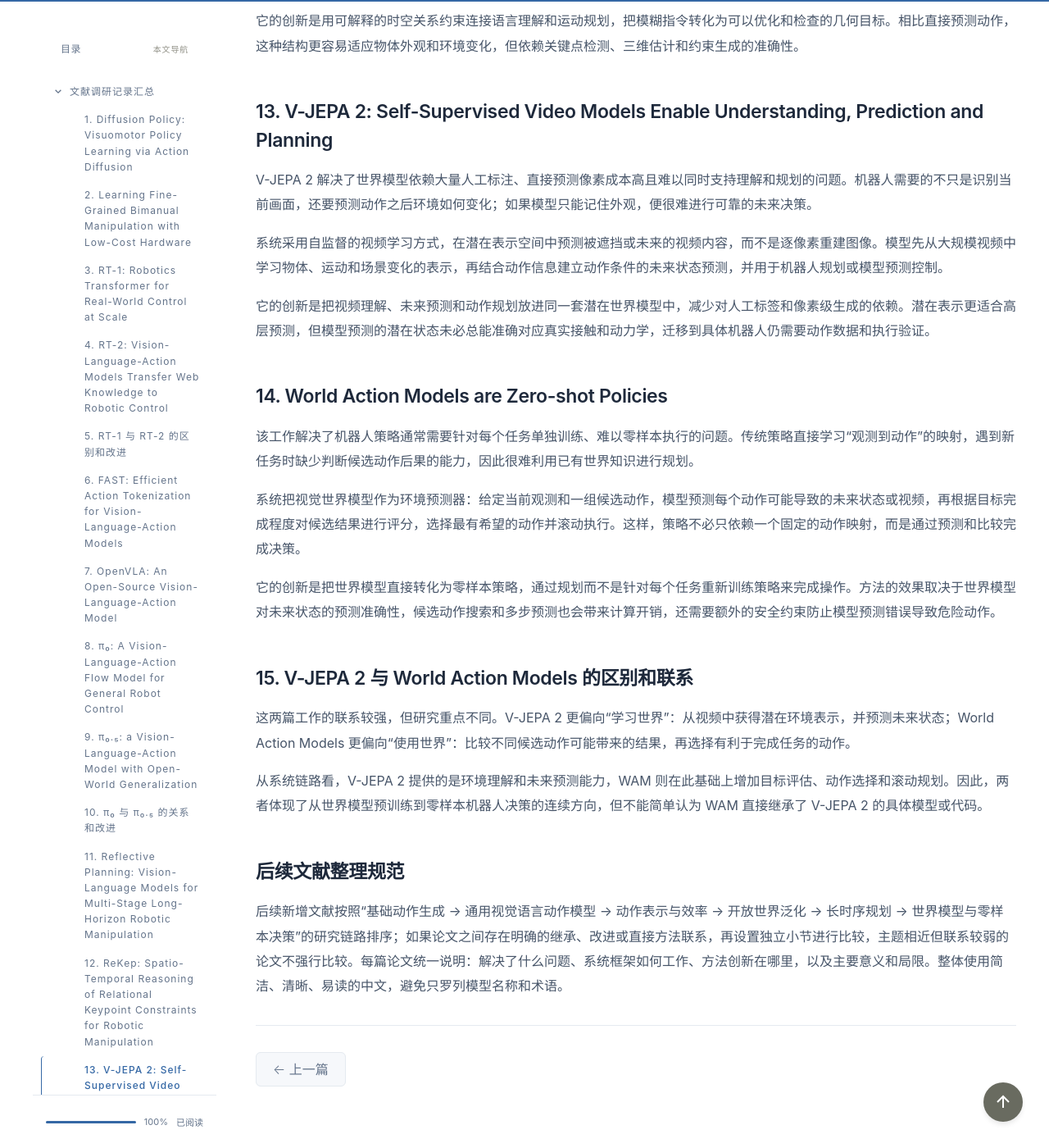
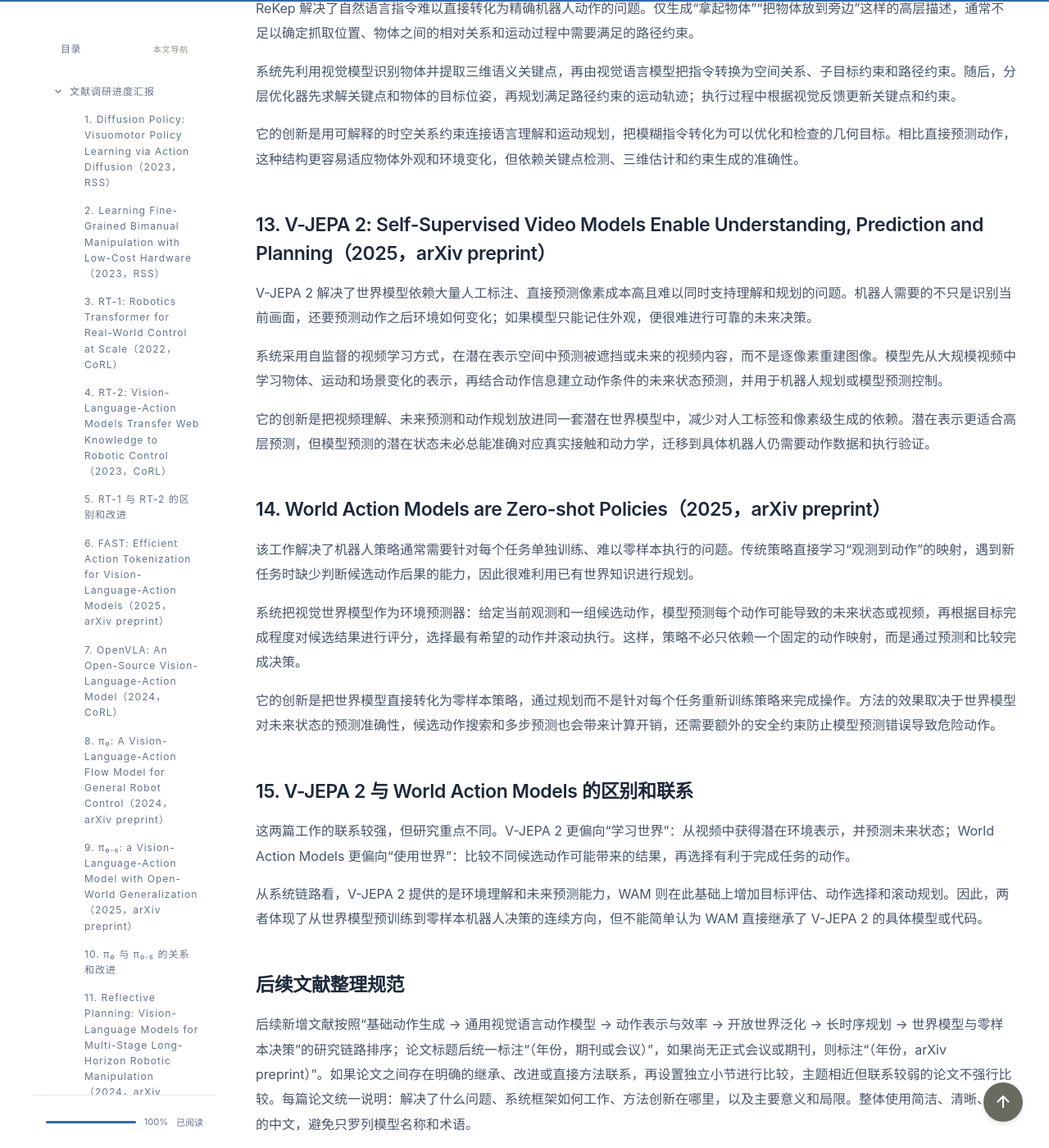
Before and after one commit to Keith-814/Keith-s-EAI-Learning, a Jekyll site: the page built from _posts/blog/2026-11-10-literature-progress.md, in a window 1280 px wide and 1400 px high, scrolled down 4800 px. Shown: the whole window at 82% size. Built offline with Jekyll 4.4.1, drawn with Linux system fonts in a browser that asks for light colours; some of the changed text lies outside the part shown.

Commit message:
Update literature review titles and content

```diff
--- a/_posts/blog/2026-11-10-literature-progress.md
+++ b/_posts/blog/2026-11-10-literature-progress.md
@@ -7,11 +7,11 @@ categories: blog
 toc: true
 ---
 
-# 文献调研记录汇总
+# 文献调研进度汇报
 
 这组文献的主线可以概括为：先研究如何从视觉观测中生成连续、精细的机器人动作；再发展能够理解语言、处理多任务并利用互联网知识的视觉语言动作模型；最后进一步研究长时序规划、环境预测和零样本决策。各篇工作关注的层次不同，有些解决动作生成问题，有些解决语义理解或任务规划问题。
 
-## 1. Diffusion Policy: Visuomotor Policy Learning via Action Diffusion
+## 1. Diffusion Policy: Visuomotor Policy Learning via Action Diffusion（2023，RSS）
 
 该工作解决了传统行为克隆难以表示多种合理动作的问题。对于同一个视觉场景，机器人可能沿不同轨迹完成任务；如果直接用回归方法预测平均动作，容易得到不符合任何真实轨迹的结果，尤其会影响插入、抓取和接触等精细操作。
 
@@ -19,7 +19,7 @@ toc: true
 
 它的主要创新是用扩散模型直接学习动作分布，而不是只预测单一平均动作，因此能够表达多峰和不确定的行为。该方法对复杂操作的适应性较强，但反复去噪会增加推理时间，动作质量也依赖示范数据和视觉观测的覆盖范围。
 
-## 2. Learning Fine-Grained Bimanual Manipulation with Low-Cost Hardware
+## 2. Learning Fine-Grained Bimanual Manipulation with Low-Cost Hardware（2023，RSS）
 
 该工作解决了双臂精细操作数据难采集、硬件成本高的问题。双臂任务通常需要两只机械臂保持协调，动作误差也更容易在长序列中积累；如果依赖昂贵的工业设备，研究和数据扩展都会受到限制。
 
@@ -27,7 +27,7 @@ toc: true
 
 它的创新在于把低成本硬件、动作分块和时间集成结合起来，用相对少量的示范完成精细双臂任务。这为双臂数据采集和模仿学习提供了可复用的工程方案，但策略仍较依赖示范任务和操作环境，跨任务泛化能力有限。
 
-## 3. RT-1: Robotics Transformer for Real-World Control at Scale
+## 3. RT-1: Robotics Transformer for Real-World Control at Scale（2022，CoRL）
 
 RT-1 解决的是机器人策略难以随任务数量、场景变化和数据规模扩大而保持稳定的问题。传统方法往往为每个任务单独训练策略，任务变多后会出现模型重复、数据利用率低以及不同任务之间难以共享知识等问题。
 
@@ -35,7 +35,7 @@ RT-1 解决的是机器人策略难以随任务数量、场景变化和数据规
 
 RT-1 的创新是建立了统一的输入和动作接口，并用大规模真实机器人轨迹进行多任务联合训练。它证明了一个 Transformer 策略可以在多个机器人、任务和环境上共同学习，并在已覆盖任务、物体外观和背景变化上保持较好的稳定性。局限是模型主要从机器人示范中学习，对互联网常识和陌生概念利用不足，动作离散化也可能限制精细控制能力。
 
-## 4. RT-2: Vision-Language-Action Models Transfer Web Knowledge to Robotic Control
+## 4. RT-2: Vision-Language-Action Models Transfer Web Knowledge to Robotic Control（2023，CoRL）
 
 RT-2 解决的是视觉语言模型拥有丰富互联网知识，却难以直接控制机器人的问题。机器人轨迹通常只覆盖有限的物体和任务，单靠这些数据很难学习物体用途、抽象概念和多样的语言表达。
 
@@ -59,7 +59,7 @@ RT-1 和 RT-2 都采用视觉、语言到动作的统一建模方式，但解决
 
 从 RT-1 到 RT-2，改进主要体现在知识来源和泛化目标上：RT-1 以机器人示范为中心，RT-2 则引入互联网视觉语言预训练，使模型能够处理训练轨迹中没有明确出现的物体和概念。不过，RT-2 的语义能力提升并不等于低层控制问题已经解决，它仍然需要高质量机器人数据学习具体运动方式。
 
-## 6. FAST: Efficient Action Tokenization for Vision-Language-Action Models
+## 6. FAST: Efficient Action Tokenization for Vision-Language-Action Models（2025，arXiv preprint）
 
 FAST 解决了视觉语言动作模型中动作 token 序列过长、训练和推理效率低的问题。连续动作通常具有平滑性，如果逐时刻、逐维度编码，短时间的运动也可能变成很长的 token 序列，增加模型需要处理的上下文长度。
 
@@ -67,7 +67,7 @@ FAST 解决了视觉语言动作模型中动作 token 序列过长、训练和
 
 它的创新在于利用机器人动作的频域结构进行压缩，在尽量保留轨迹形状的同时减少 token 数量，从而降低视觉语言动作模型的训练和推理成本。FAST 主要改进动作表示和效率，本身不是一个完整的机器人策略；压缩比例和量化精度之间仍需要根据任务进行权衡。
 
-## 7. OpenVLA: An Open-Source Vision-Language-Action Model
+## 7. OpenVLA: An Open-Source Vision-Language-Action Model（2024，CoRL）
 
 OpenVLA 解决了视觉语言动作模型难以复现、难以扩展和缺少公开基线的问题。许多模型依赖大规模私有数据、封闭代码和专用训练流程，研究者难以比较方法或在新机器人上继续训练。
 
@@ -75,7 +75,7 @@ OpenVLA 解决了视觉语言动作模型难以复现、难以扩展和缺少公
 
 它的主要创新不只是模型结构，还包括较完整的开源训练和评测体系，为视觉语言动作模型提供可复现的研究基线。其局限是依赖离散动作表示，模型训练和推理仍需要较多计算资源，跨机器人和精细操作的性能也取决于数据质量与动作接口设计。
 
-## 8. π₀: A Vision-Language-Action Flow Model for General Robot Control
+## 8. π₀: A Vision-Language-Action Flow Model for General Robot Control（2024，arXiv preprint）
 
 π₀ 解决的是不同机器人、不同任务之间难以使用同一套控制策略的问题。离散动作 token 便于统一建模，但可能带来量化误差和生成延迟；而单纯的连续动作回归又难以充分利用大型视觉语言模型的语义能力。
 
@@ -83,7 +83,7 @@ OpenVLA 解决了视觉语言动作模型难以复现、难以扩展和缺少公
 
 π₀ 的创新是把视觉语言理解与连续流模型结合起来，在统一模型中同时保留高层语义能力和低层动作的平滑性。相比完全离散的动作预测，它更适合精细操作和连续控制；代价是模型结构、训练流程和计算资源要求更高，对多机器人数据的对齐也更复杂。
 
-## 9. π₀.₅: a Vision-Language-Action Model with Open-World Generalization
+## 9. π₀.₅: a Vision-Language-Action Model with Open-World Generalization（2025，arXiv preprint）
 
 π₀.₅ 解决的是视觉语言动作模型在陌生物体、陌生环境和新任务上的开放世界泛化不足问题。即使模型能够稳定执行训练任务，也可能无法根据物体用途、抽象概念或新的语言组合选择合适的操作对象。
 
@@ -97,7 +97,7 @@ OpenVLA 解决了视觉语言动作模型难以复现、难以扩展和缺少公
 
 因此，π₀ 更强调连续动作的平滑性、精细控制和多机器人统一，π₀.₅ 更强调陌生物体理解、子目标选择和新任务组合。π₀.₅ 扩大了模型能够理解和处理的任务范围，但没有完全消除低层控制和安全执行的难题。
 
-## 11. Reflective Planning: Vision-Language Models for Multi-Stage Long-Horizon Robotic Manipulation
+## 11. Reflective Planning: Vision-Language Models for Multi-Stage Long-Horizon Robotic Manipulation（2024，arXiv preprint）
 
 该工作解决了长时序、多阶段机器人任务中计划错误会持续累积的问题。任务一旦在中途出现物体识别错误、动作失败或环境变化，后续步骤仍按原计划执行，往往会导致整个任务失败。
 
@@ -105,7 +105,7 @@ OpenVLA 解决了视觉语言动作模型难以复现、难以扩展和缺少公
 
 它的创新是把视觉语言模型从一次性规划器变成带反馈的闭环规划器，减少错误在长序列中的持续传播。该方法适合需要多次决策的复杂任务，但反思结果依赖视觉观测和语言模型判断，重新规划也会增加执行时间。
 
-## 12. ReKep: Spatio-Temporal Reasoning of Relational Keypoint Constraints for Robotic Manipulation
+## 12. ReKep: Spatio-Temporal Reasoning of Relational Keypoint Constraints for Robotic Manipulation（2024，CoRL）
 
 ReKep 解决了自然语言指令难以直接转化为精确机器人动作的问题。仅生成“拿起物体”“把物体放到旁边”这样的高层描述，通常不足以确定抓取位置、物体之间的相对关系和运动过程中需要满足的路径约束。
 
@@ -113,7 +113,7 @@ ReKep 解决了自然语言指令难以直接转化为精确机器人动作的
 
 它的创新是用可解释的时空关系约束连接语言理解和运动规划，把模糊指令转化为可以优化和检查的几何目标。相比直接预测动作，这种结构更容易适应物体外观和环境变化，但依赖关键点检测、三维估计和约束生成的准确性。
 
-## 13. V-JEPA 2: Self-Supervised Video Models Enable Understanding, Prediction and Planning
+## 13. V-JEPA 2: Self-Supervised Video Models Enable Understanding, Prediction and Planning（2025，arXiv preprint）
 
 V-JEPA 2 解决了世界模型依赖大量人工标注、直接预测像素成本高且难以同时支持理解和规划的问题。机器人需要的不只是识别当前画面，还要预测动作之后环境如何变化；如果模型只能记住外观，便很难进行可靠的未来决策。
 
@@ -121,7 +121,7 @@ V-JEPA 2 解决了世界模型依赖大量人工标注、直接预测像素成
 
 它的创新是把视频理解、未来预测和动作规划放进同一套潜在世界模型中，减少对人工标签和像素级生成的依赖。潜在表示更适合高层预测，但模型预测的潜在状态未必总能准确对应真实接触和动力学，迁移到具体机器人仍需要动作数据和执行验证。
 
-## 14. World Action Models are Zero-shot Policies
+## 14. World Action Models are Zero-shot Policies（2025，arXiv preprint）
 
 该工作解决了机器人策略通常需要针对每个任务单独训练、难以零样本执行的问题。传统策略直接学习“观测到动作”的映射，遇到新任务时缺少判断候选动作后果的能力，因此很难利用已有世界知识进行规划。
 
@@ -137,4 +137,4 @@ V-JEPA 2 解决了世界模型依赖大量人工标注、直接预测像素成
 
 ## 后续文献整理规范
 
-后续新增文献按照“基础动作生成 → 通用视觉语言动作模型 → 动作表示与效率 → 开放世界泛化 → 长时序规划 → 世界模型与零样本决策”的研究链路排序；如果论文之间存在明确的继承、改进或直接方法联系，再设置独立小节进行比较，主题相近但联系较弱的论文不强行比较。每篇论文统一说明：解决了什么问题、系统框架如何工作、方法创新在哪里，以及主要意义和局限。整体使用简洁、清晰、易读的中文，避免只罗列模型名称和术语。
+后续新增文献按照“基础动作生成 → 通用视觉语言动作模型 → 动作表示与效率 → 开放世界泛化 → 长时序规划 → 世界模型与零样本决策”的研究链路排序；论文标题后统一标注“（年份，期刊或会议）”，如果尚无正式会议或期刊，则标注“（年份，arXiv preprint）”。如果论文之间存在明确的继承、改进或直接方法联系，再设置独立小节进行比较，主题相近但联系较弱的论文不强行比较。每篇论文统一说明：解决了什么问题、系统框架如何工作、方法创新在哪里，以及主要意义和局限。整体使用简洁、清晰、易读的中文，避免只罗列模型名称和术语。
```
